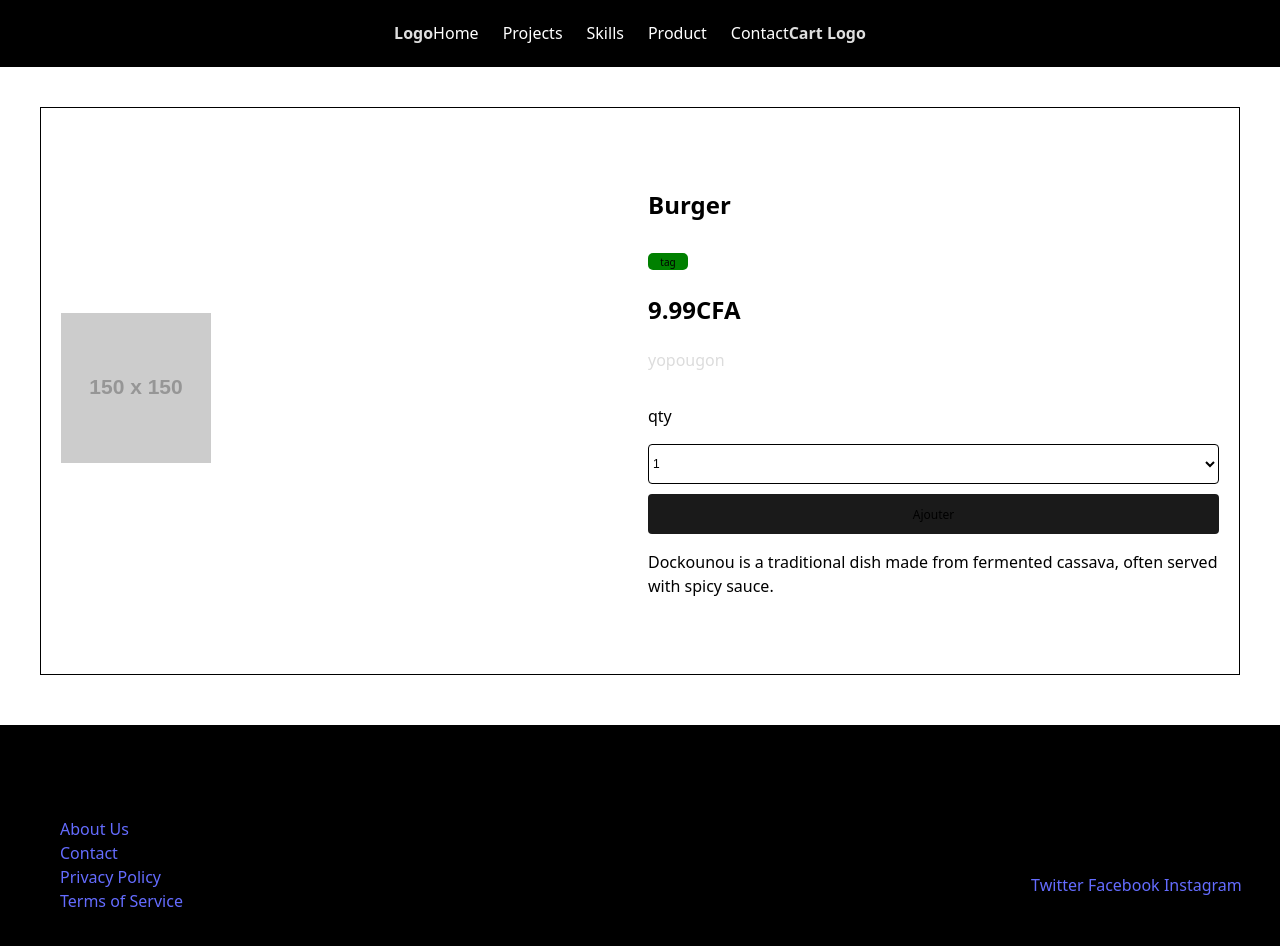
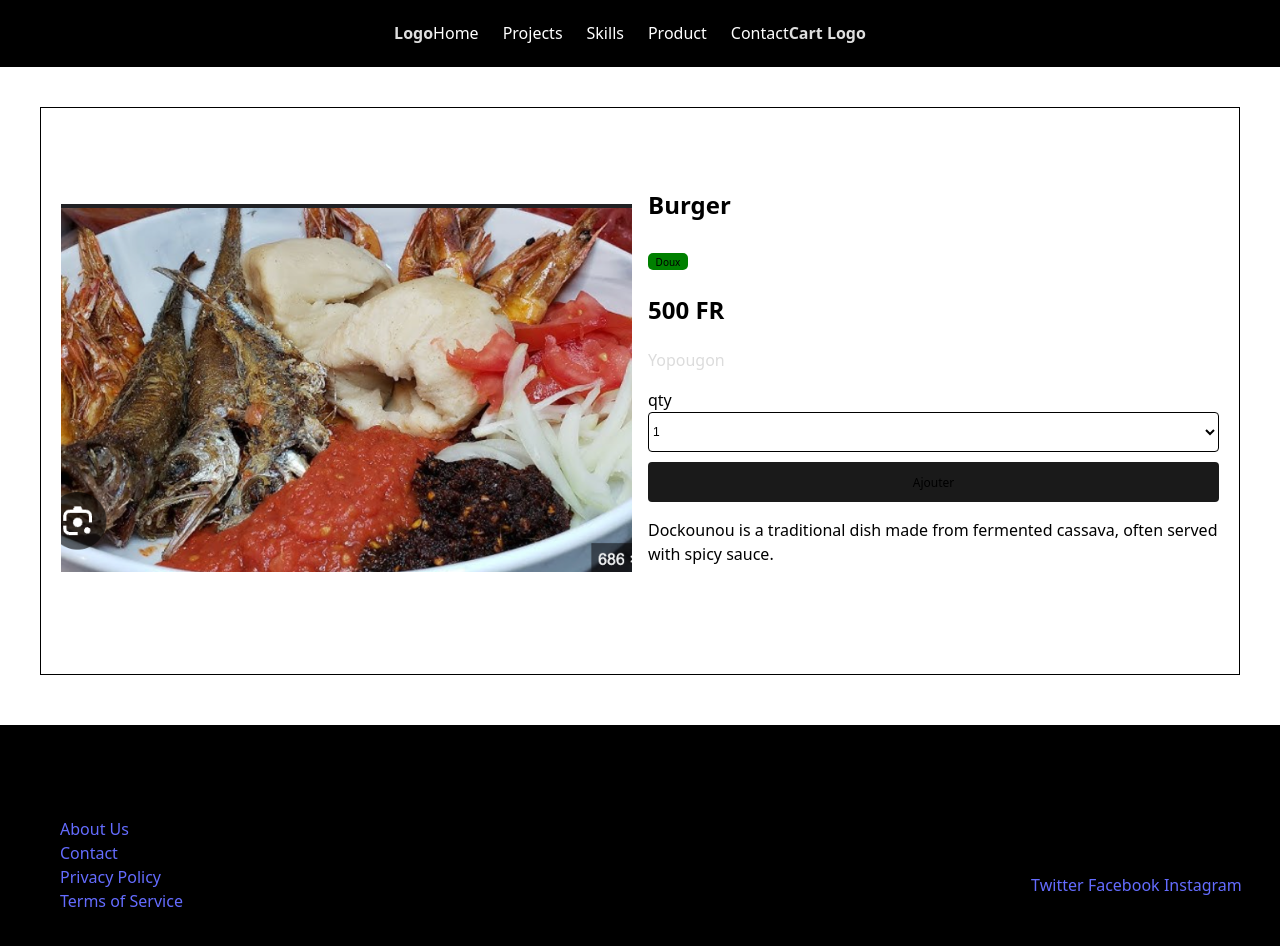
Before and after one commit to Yanisarnold/PersonalProject2025, a React (Vite) app in the folder Fe/react-app/: page /product/1 in a window 1280 px wide. Shown: the top 946 px of the page. Built offline with nearby package versions, Linux system fonts and the light colour scheme.

Commit message:
completed product detail page

```diff
--- a/Fe/react-app/src/components/ProductDetail.tsx
+++ b/Fe/react-app/src/components/ProductDetail.tsx
@@ -1,115 +1,86 @@
 import { useParams } from "react-router-dom";
 import "../styles/components/productcard.css"
-
-
+import productData from "../data/productlisting.json";
+import { useState } from "react";
 const changePrice = (price: number) => {
   // Placeholder for price change logic
   console.log(`Price changed to ${price}`);
 }
 
-const products = [
-  {
-    id: 1,
-    name: 'Burger',
-    description:
-      'Dockounou is a traditional dish made from fermented cassava, often served with spicy sauce.',
-    image: 'https://via.placeholder.com/150',
-    price: 9.99,
-  },
-  {
-    id: 2,
-    name: 'Pizza',
-    description:
-      'Dockounou is a traditional dish made from fermented cassava, often served with spicy sauce.',
-    image: 'https://via.placeholder.com/150',
-    price: 12.5,
-  },
-  {
-    id: 3,
-    name: 'Pasta',
-    description:
-      'Dockounou is a traditional dish made from fermented cassava, often served with spicy sauce.',
-    image: 'https://via.placeholder.com/150',
-    price: 8.0,
-  },{
-    id: 4,
-    name: 'Pasta',
-    description:
-      'Dockounou is a traditional dish made from fermented cassava, often served with spicy sauce.',
-    image: 'https://via.placeholder.com/150',
-    price: 8.0,
-  },
-  {
-    id: 5,
-    name: 'Burger',
-    description:
-      'Dockounou is a traditional dish made from fermented cassava, often served with spicy sauce.',
-    image: 'https://via.placeholder.com/150',
-    price: 9.99,
-  },
-  {
-    id: 6,
-    name: 'Pizza',
-    description:
-      'Dockounou is a traditional dish made from fermented cassava, often served with spicy sauce.',
-    image: 'https://via.placeholder.com/150',
-    price: 12.5,
-  },
-  {
-    id: 7,
-    name: 'Pasta',
-    description:
-      'Dockounou is a traditional dish made from fermented cassava, often served with spicy sauce.',
-    image: 'https://via.placeholder.com/150',
-    price: 8.0,
-  },{
-    id: 8,
-    name: 'Pasta',
-    description:
-      'Dockounou is a traditional dish made from fermented cassava, often served with spicy sauce.',
-    image: 'https://via.placeholder.com/150',
-    price: 8.0,
+type Product = {
+  id: number;
+  name: string;
+  description: string;
+  image: string;
+  price: number;
+  commune?: string;
+};
+
+
+const ProductDetail = () => {
+  // changePrice(1) according to the selected quantity
+
+  const [productList, setProduct] = useState<Product[]>(productData)
+  const [quantitySelect, setQuantitySelect] = useState<number>(1);
+  const handleQuantityChange = (e: React.ChangeEvent<HTMLSelectElement>) => {
+    const newQty = Number(e.target.value);
+    setQuantitySelect(newQty);
+      // console.log(`Price changed to ${product?.price * quantitySelect} CFA`);
+  };
+
+
+
+  const searchForProduct = (id: number) => {
+    const product = productList.find((product) => product.id === id);
+    console.log(product);
+    return product;
   }
-];
-const ProductDetail = () => {
   const { id } = useParams<{ id: string }>();
-  const product = products.find((product) => product.id.toString() === id);
+  const product = productData.find((product) => product.id.toString() === id);
   if (!product) {
     return <div>Product not found</div>;
   }
 
   const addToCart = () => {
     // Logic to add the product to the cart
-    console.log(`${product.name} added to cart`);
+    console.log(`${product.name + 'qty:' + quantitySelect } added to cart`);
   }
+  const totalPrice = product.price * quantitySelect;
+  const currency = totalPrice > 500 ? `${ totalPrice + " CFA"}` : `${ totalPrice + " FR"}`
   return (
     <div className="product-detail-container">
 
       <section className="dpd-mini">
 
       <div className="pdp-img-container">
-              <img src={product.image} alt="product img" />
+              <img src={product.image} alt={product.name} />
         </div>
 
         <div className="pdp-details-container">
           <div className="productDetails">
 
           <h2>{product.name}</h2>
-          <button className="pdp-tag">tag</button>
-          <h2>{product.price}CFA</h2>
-              <p className="pdp-area">yopougon</p>
+          <button className="pdp-tag">Doux</button>
+            <h2>{currency}</h2>
+            <p className="pdp-area" onClick={() => changePrice(2)}>{product.commune }</p>
           </div>
 
               <div className="qty-container">
-                  <p className="pdp-qty">qty</p>
-                  <select name="selectQuantity" id="pdp-qty-select" onClick={() => changePrice(1)}>
-                      <option value="1" defaultValue={1} >1</option>
-                      <option value="2">2</option>
-                      <option value="3">3</option>
+          <label htmlFor="pdp-qty-select">qty</label>
+            <select name="selectQuantity" id="pdp-qty-select" value={quantitySelect} onChange={handleQuantityChange}>
+              {
+                // Dynamically generate options based on a range
+                Array.from({ length: 10 }, (_, index) => (
+                  <option key={index + 1} value={index + 1}>
+                    {index + 1}
+                  </option>
+                ))
+              }
                   </select>
                   <button className="pdp-addTocart" onClick={addToCart}>Ajouter</button>
               </div>
-          <p className="pdp-description">{ product.description}</p>
+          <p className="pdp-description" onClick={() => searchForProduct(2)}>{product.description}</p>
+          <p></p>
           </div>
       </section>
     </div>
--- /dev/null
+++ b/Fe/react-app/src/data/productlisting.json
@@ -0,0 +1,73 @@
+
+ [
+    {
+    "id": 1,
+      "name": "Burger",
+      "description":
+        "Dockounou is a traditional dish made from fermented cassava, often served with spicy sauce.",
+      "image": "/src/image/dOKOUNOU.png",
+      "price": 500,
+      "commune": "Yopougon"
+    },
+    {
+      "id": 2,
+      "name": "Dokounou",
+      "description":
+       "Dockounou is a traditional dish made from fermented cassava, often served with spicy sauce.",
+      "image": "/src/image/dOKOUNOU.png",
+      "price": 100,
+      "commune": "Abidjan"
+    },
+    {
+      "id": 3,
+      "name": "Pasta",
+      "description":
+       "Dockounou is a traditional dish made from fermented cassava, often served with spicy sauce.",
+      "image": "/src/image/dOKOUNOU.png",
+      "price": 250,
+      "commune": "Yamoussoukro"
+    },{
+      "id": 4,
+      "name": "Pasta",
+      "description":
+       "Dockounou is a traditional dish made from fermented cassava, often served with spicy sauce.",
+      "image": "/src/image/dOKOUNOU.png",
+      "price": 500,
+      "commune": "Yamoussoukro"
+    },
+    {
+      "id": 5,
+      "name": "Burger",
+      "description":
+       "Dockounou is a traditional dish made from fermented cassava, often served with spicy sauce.",
+      "image": "/src/image/dOKOUNOU.png",
+      "price": 1500,
+      "commune": "Cocody"
+    },
+    {
+      "id": 6,
+      "name": "Pizza",
+      "description":
+       "Dockounou is a traditional dish made from fermented cassava, often served with spicy sauce.",
+      "image": "/src/image/dOKOUNOU.png",
+      "price": 3500,
+        "commune": "Plateau"
+    },
+    {
+      "id": 7,
+      "name": "Pasta",
+      "description":
+       "Dockounou is a traditional dish made from fermented cassava, often served with spicy sauce.",
+      "image": "/src/image/dOKOUNOU.png",
+      "price": 3000,
+      "commune": "Marcory"
+    },{
+      "id": 8,
+      "name": "Pasta",
+      "description":
+       "Dockounou is a traditional dish made from fermented cassava, often served with spicy sauce.",
+      "image": "/src/image/dOKOUNOU.png",
+      "price": 4000,
+      "commune": "Yamoussoukro"
+    }
+  ]
--- a/Fe/react-app/src/styles/components/productcard.css
+++ b/Fe/react-app/src/styles/components/productcard.css
@@ -159,6 +159,7 @@ select,option{
   font-size: 12px;
   border: 1px solid #000;
   background-color: #fff;
+  outline: none;
 }
 
 .pdp-addTocart {
@@ -170,3 +171,9 @@ select,option{
 .pdp-area{
   color: gainsboro;
 }
+
+.pdp-img-container img {
+  width: 100%;
+  height: 368px;
+  object-fit: cover;
+}
```
Also changed, not shown: Fe/react-app/src/image/dOKOUNOU.png (added).
